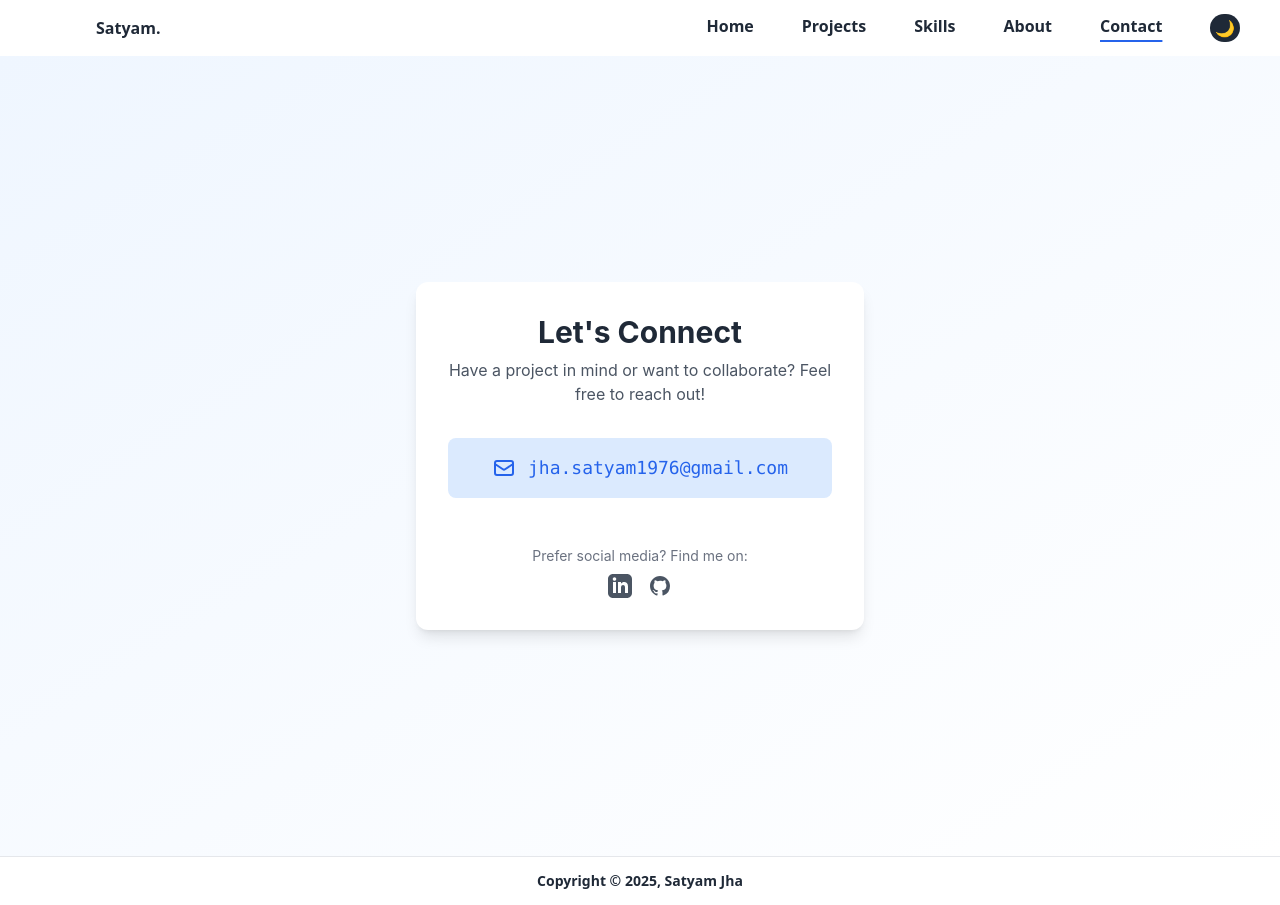
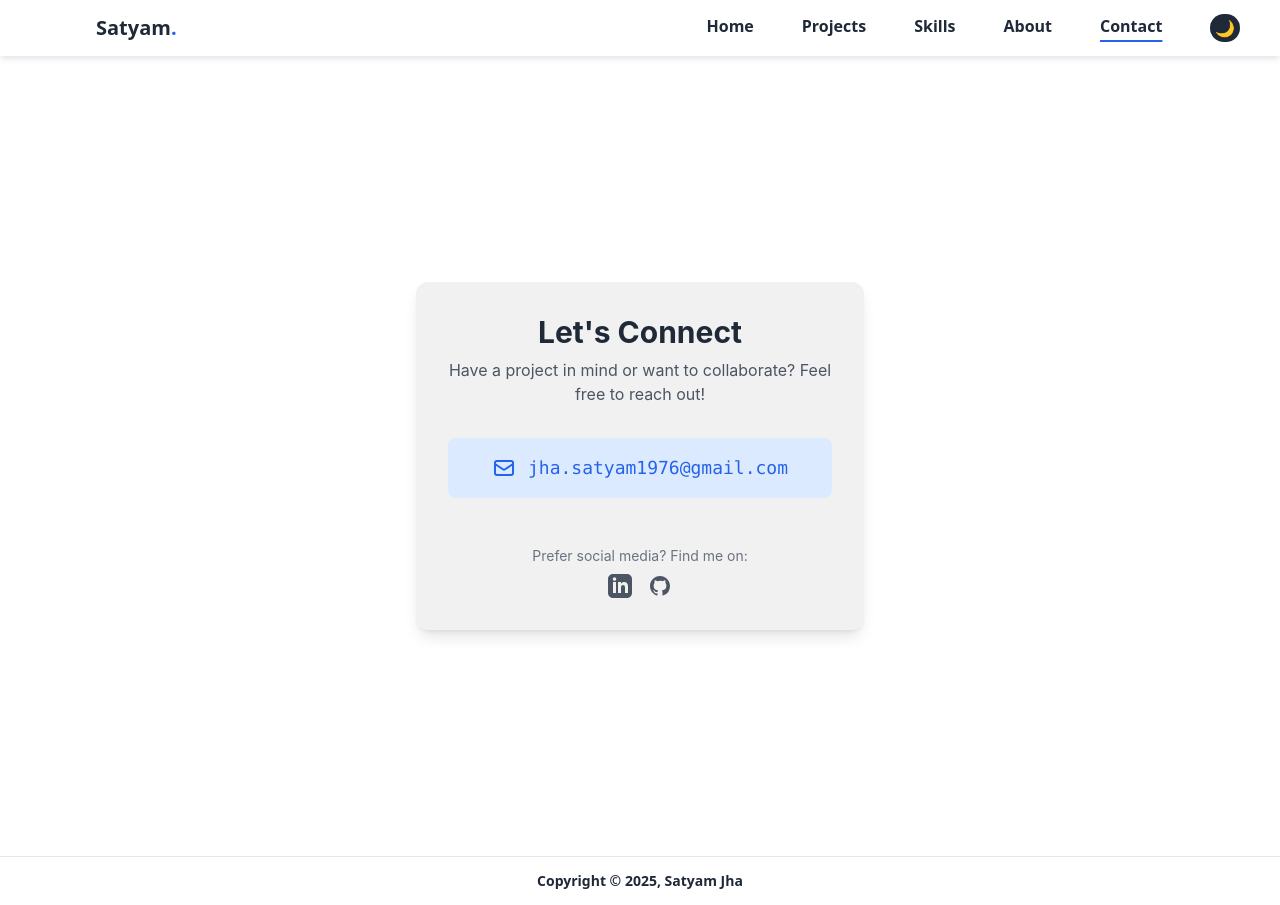
Before and after one commit to Satyamjha76/my-portfolio, a React (Create React App) app: page /Contact in a window 1280 px wide. Built offline with nearby package versions, Linux system fonts and the light colour scheme.

Commit message:
Made Some Changes in all the background of pages also changed card color. Also Website title size increased

```diff
--- a/src/components/Navbar.jsx
+++ b/src/components/Navbar.jsx
@@ -28,8 +28,8 @@ function Navbar() {
   return (
     <nav className=" w-full bg-white shadow-md shadow-gray-200 dark:bg-gray-900 dark:shadow-lg dark:shadow-gray-800 ">
       <div className="flex flex-row h-14 items-center">
-        <div className="basis-3/4  ml-16 md:ml-24 lg:ml-24 xl-ml-26 xl:mr-6 lg:mr-6 md:mr-4 sm:mr-2 font-bold font-sans text-gray-800 dark:text-white">
-         <NavLink to="/"className="">Satyam.</NavLink>
+        <div className="basis-3/4 text-xl ml-16 md:ml-24 lg:ml-24 xl-ml-26 xl:mr-6 lg:mr-6 md:mr-4 sm:mr-2 font-bold font-sans text-gray-800 dark:text-white">
+         <NavLink to="/"className="">Satyam<span className=' text-blue-600'>.</span></NavLink>
         </div>
         <div className="basis-1/4 ml-50 mr-10 font-bold font-sans  space-x-4 xl:space-x-12 xl:flex lg:space-x-11 lg:flex text-gray-800 dark:text-white md:space-x-6 md:flex sm:space-x-4 sm:flex sm:mr-10 md:ml-50 hidden">
           <NavLink
@@ -71,7 +71,7 @@ function Navbar() {
           </button>
         </div>
         <button
-          className="sm:hidden md:hidden lg:hidden mx-auto p-1 text-gray-800 dark:text-white "
+          className="sm:hidden md:hidden lg:hidden mx-auto p-6 text-gray-800 dark:text-white "
           onClick={() => setMobileMenuOpen(!mobileMenuOpen)}
         >
           {mobileMenuOpen ? (
--- a/src/pages/About.jsx
+++ b/src/pages/About.jsx
@@ -4,7 +4,7 @@ import { motion } from 'framer-motion';
 
 function About() {
   return (
-    <div className=' min-h-screen dark:bg-gray-800'>
+    <div className=' min-h-screen bg-gradient-to-br dark:from-gray-800 dark:to-gray-900'>
       <div className='flex pt-[5.2rem] pb-[5.2rem]'>
       <motion.div
       initial={{opacity:0}}
--- a/src/pages/Contact.jsx
+++ b/src/pages/Contact.jsx
@@ -11,12 +11,12 @@ function Contact() {
   };
 
   return (
-    <div className="min-h-screen bg-gradient-to-br from-blue-50 to-white dark:from-gray-800 dark:to-gray-900 flex flex-col justify-center items-center px-4">
+    <div className="min-h-screen bg-gradient-to-br dark:from-gray-800 dark:to-gray-900 flex flex-col justify-center items-center px-4">
       <motion.div
         initial={{ opacity: 0, y: 20 }}
         animate={{ opacity: 1, y: 0 }}
         transition={{ duration: 0.5 }}
-        className="max-w-md w-full bg-white dark:bg-gray-700 rounded-xl shadow-lg p-8 text-center"
+        className="max-w-md w-full bg-[#f1f1f1] dark:bg-gray-700 rounded-xl shadow-lg p-8 text-center"
       >
         <h1 className="text-3xl font-bold text-gray-800 dark:text-white mb-2">Let's Connect</h1>
         <p className="text-gray-600 dark:text-gray-300 mb-8">
--- a/src/pages/Home.jsx
+++ b/src/pages/Home.jsx
@@ -7,7 +7,7 @@ import { motion } from 'framer-motion';
 function Home() {
   return (
 
-    <div className="flex min-h-screen px-2 dark:bg-gray-800">
+    <div className="flex min-h-screen px-2 bg-gradient-to-br dark:from-gray-800 dark:to-gray-900">
       <div className="flex flex-col items-center basis-full  lg:basis-2/3 xl:basis-2/3  ">
         <motion.div
         initial={{opacity:0,y:0}}
@@ -24,7 +24,7 @@ function Home() {
 
                     <span className='block lg:w-[520px] xl:w-[520px] md:w-[370px] sm:w-[310px] w-[245px]'>
                 <Typewriter
-            words={['a Web Developer', 'a Android Developer']}
+            words={['a Web Developer', 'a Android Developer','a Author']}
             loop={0} // 0 = infinite
             cursor
             cursorStyle="|"
--- a/src/pages/JointerX/DeleteAccount.jsx
+++ b/src/pages/JointerX/DeleteAccount.jsx
@@ -52,7 +52,7 @@ ${name}`);
   };
 
   return (
-    <div className="min-h-screen w-full bg-white text-gray-800 dark:bg-gray-800 dark:text-white pb-10 pt-10">
+    <div className="min-h-screen w-full bg-gradient-to-br dark:from-gray-800 dark:to-gray-900 pb-10 pt-10">
       <div className="p-6 md:p-10 max-w-4xl mx-auto">
         <h1 className="text-3xl text-center font-bold mb-10">Account Deletion Request</h1>
         <p className="mb-6 font-medium text-center">
--- a/src/pages/JointerX/PrivacyPolicy.jsx
+++ b/src/pages/JointerX/PrivacyPolicy.jsx
@@ -2,7 +2,7 @@ import React from "react";
 
 export default function PrivacyPolicy() {
   return (
-    <div className="min-h-screen w-full bg-white text-gray-800 dark:bg-gray-800 dark:text-white pb-10 pt-10">
+    <div className="min-h-screen w-full bg-gradient-to-br dark:from-gray-800 dark:to-gray-900 pb-10 pt-10">
       {" "}
       <div className="p-6 md:p-10 max-w-4xl mx-auto">
         {" "}
--- a/src/pages/JointerX/TermsandCondition.jsx
+++ b/src/pages/JointerX/TermsandCondition.jsx
@@ -2,7 +2,7 @@ import React from "react";
 
 export default function TermsAndConditions() {
   return (
-    <div className="min-h-screen w-full bg-white text-gray-800 dark:bg-gray-800 dark:text-white pb-10 pt-10">
+    <div className="min-h-screen w-full bg-gradient-to-br dark:from-gray-800 dark:to-gray-900 pb-10 pt-10">
       {" "}
       <div className="p-6 md:p-10 max-w-4xl mx-auto">
         {" "}
--- a/src/pages/NotFound.jsx
+++ b/src/pages/NotFound.jsx
@@ -3,7 +3,7 @@ import { Link } from 'react-router-dom';
 
 function NotFound() {
   return (
-    <div className="min-h-screen bg-gradient-to-br from-blue-50 to-white dark:from-gray-900 dark:to-gray-800 flex flex-col items-center justify-center px-4 text-center">
+    <div className="min-h-screen bg-gradient-to-br dark:from-gray-900 dark:to-gray-800 flex flex-col items-center justify-center px-4 text-center">
       <motion.div
         initial={{ scale: 0.8, opacity: 0 }}
         animate={{ scale: 1, opacity: 1 }}
--- a/src/pages/Projects.jsx
+++ b/src/pages/Projects.jsx
@@ -4,7 +4,7 @@ import projects from '../config/projects'
 import { motion } from 'framer-motion';
 function Projects() {
   return (
-    <div className='min-h-screen dark:bg-gray-800'>
+    <div className='min-h-screen bg-gradient-to-br dark:from-gray-800 dark:to-gray-900'>
     <div className='mx-5 sm:mx-16 md:mx-28 lg:mx-52 py-12'>
       <motion.div
         initial={{opacity:0,y:0}}
@@ -20,7 +20,7 @@ function Projects() {
       animate={{opacity:1,y:0}}
       transition={{duration:0.4}}
       className="flex flex-col items-center ">
-       {projects.map((item)=><div className={item.name +" w-full py-5 mt-14 bg-gray-100 dark:bg-gray-700 rounded-2xl text-base shadow-xl shadow-gray-200 dark:shadow-gray-900 hover:shadow-2xl transition-shadow duration-300 p-5"} key={item.id}>
+       {projects.map((item)=><div className={item.name +" w-full py-5 mt-14 bg-[#f1f1f1] dark:bg-gray-700 rounded-2xl text-base shadow-xl shadow-gray-200 dark:shadow-gray-900 hover:shadow-2xl transition-shadow duration-300 p-5"} key={item.id}>
         <ProjectCard items={item}/>
        </div>)}
 
--- a/src/pages/Skills.jsx
+++ b/src/pages/Skills.jsx
@@ -5,7 +5,7 @@ import { motion } from 'framer-motion';
 
 function Skills() {
   return (
-    <div className="min-h-screen py-12 px-4 sm:px-6 lg:px-8  dark:bg-gray-800">
+    <div className="min-h-screen py-12 px-4 sm:px-6 lg:px-8  bg-gradient-to-br dark:from-gray-800 dark:to-gray-900">
       <div className="max-w-7xl mx-auto">
         <motion.div
         initial={{opacity:0}}
```
